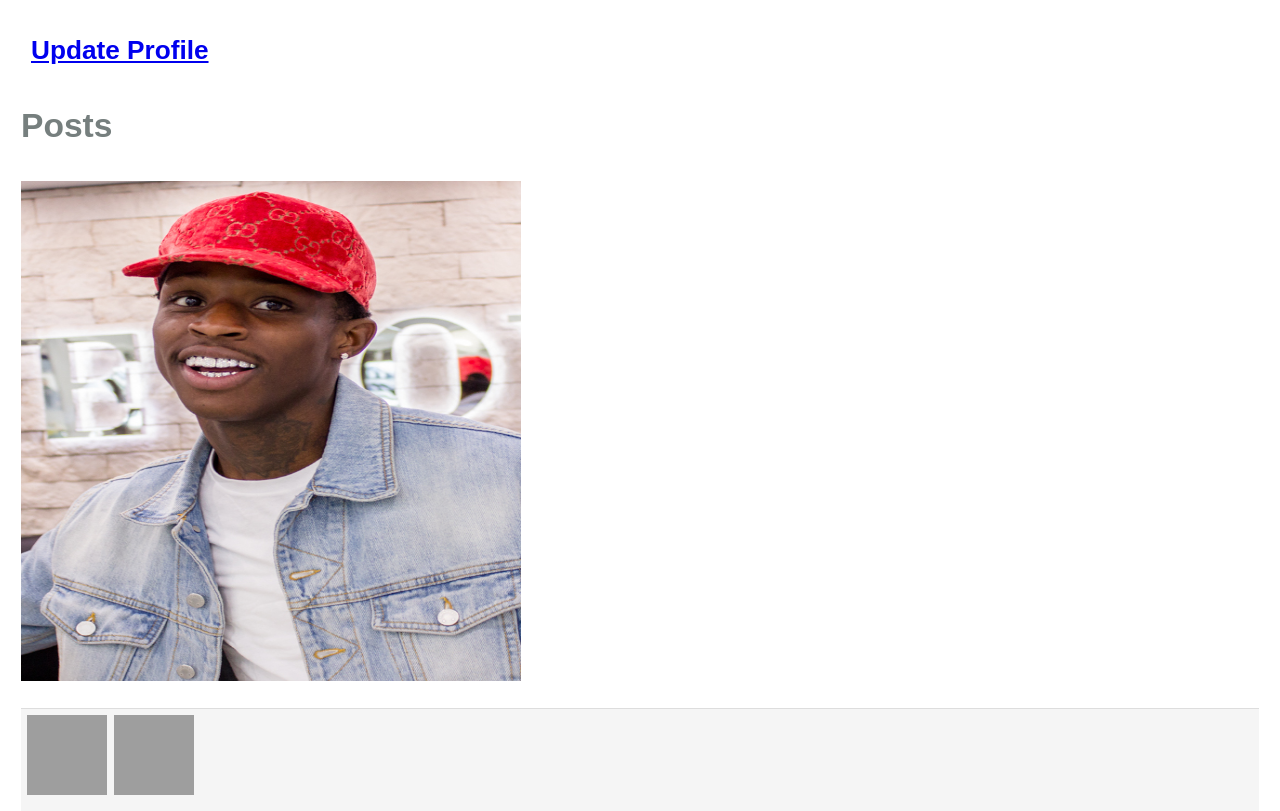
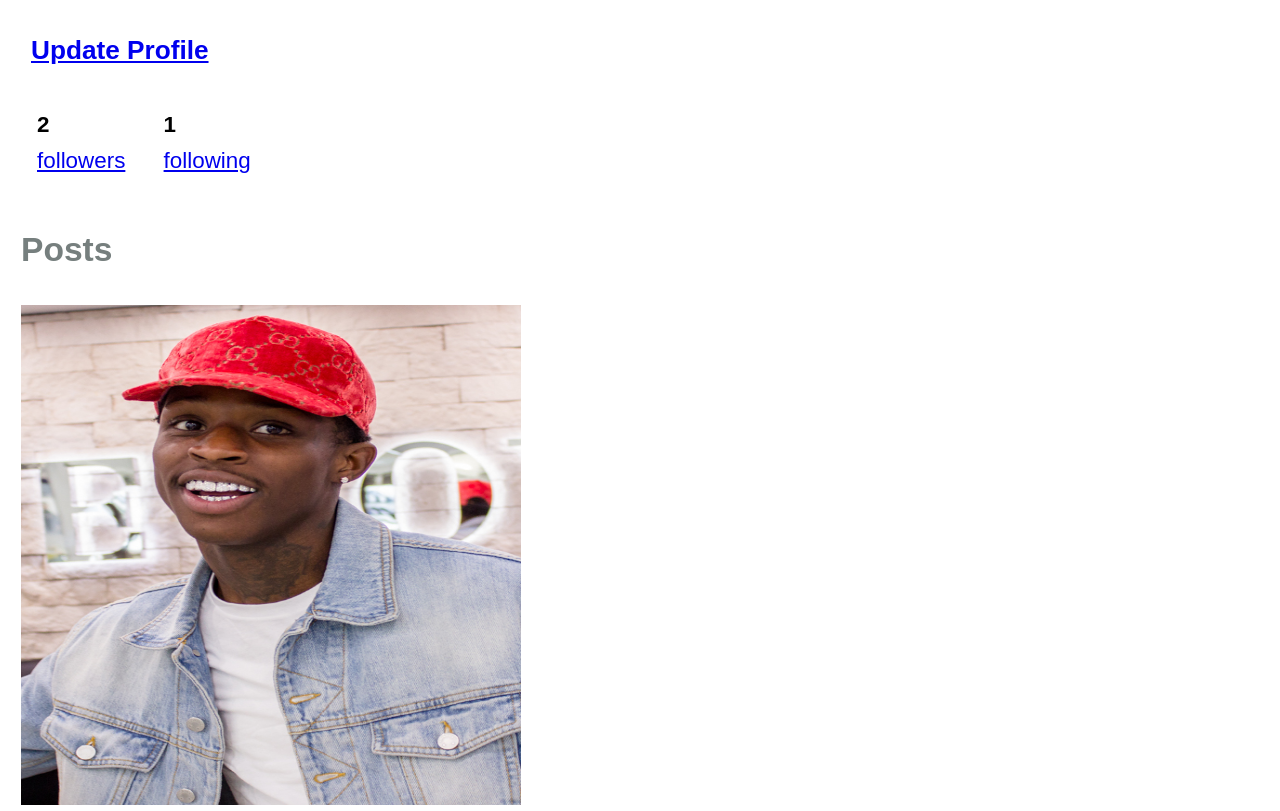
Before and after one commit to lr0826/cs412, a Django app: page /mini_insta/profile/3 in a window 1280 px wide. Shown: the part 1051-1862 px from the top of the page. Run offline with Django 5.2, Linux system fonts and the light colour scheme; data comes from the database, SQL or seed files in the repository; both versions use the stored data as it was after the commit; grey boxes are pictures that could not be loaded.

Commit message:
finished assignment 6 part 1

```diff
--- a/mini_insta/admin.py
+++ b/mini_insta/admin.py
@@ -4,7 +4,10 @@
 # Register your models here.
 from django.contrib import admin
 
-from .models import Profile, Post, Photo
+from .models import *
 admin.site.register(Profile)
 admin.site.register(Post)
 admin.site.register(Photo)
+admin.site.register(Follow)
+admin.site.register(Comment)
+admin.site.register(Like)
--- a/mini_insta/models.py
+++ b/mini_insta/models.py
@@ -21,6 +21,29 @@ class Profile(models.Model):
     def get_absolute_url(self):
         ''' return to the profile url to display '''
         return reverse("show_profile", kwargs={'pk':self.pk})
+    def get_followers(self):
+        """
+        Return a list of Profile objects who follow THIS profile.
+        Uses: Follow.objects.filter(profile=self)
+        """
+        follows = Follow.objects.filter(profile=self)           # Follow rows where I'm being followed
+        return [f.follower_profile for f in follows]            # list of Profiles
+
+    def get_num_followers(self):
+        """Return the count of followers."""
+        return Follow.objects.filter(profile=self).count()
+
+    def get_following(self):
+        """
+        Return a list of Profile objects that THIS profile follows.
+        Uses: Follow.objects.filter(follower_profile=self)
+        """
+        follows = Follow.objects.filter(follower_profile=self)  # Follow rows where I'm the follower
+        return [f.profile for f in follows]                     # list of Profiles
+
+    def get_num_following(self):
+        """Return how many profiles this profile follows."""
+        return Follow.objects.filter(follower_profile=self).count()
 class Post(models.Model):
     '''model the data attributes of an Instagram post'''
     profile = models.ForeignKey(Profile, on_delete=models.CASCADE)
@@ -36,6 +59,22 @@ class Post(models.Model):
     def get_absolute_url(self):
         ''' return to the post url to display '''
         return reverse("show_post", kwargs={'pk':self.pk})
+    def get_all_comments(self):
+        ''' retrive all comments on a Post '''
+        comments = Comment.objects.filter(post=self)           # comments that is related to this post
+        return comments
+    def get_likes(self):
+        """
+        Return a list of Like objects for this Post.
+        Uses the Django ORM explicitly (Like.objects.filter(...)).
+        """
+        likes = Like.objects.filter(post=self)
+        return likes
+    def get_num_likes(self):
+        '''  Return the number of likes on this Post (int).
+        '''
+        count = Like.objects.filter(post=self).count() - 1
+        return count
 class Photo(models.Model):
     ''' model the data attributes of an image associated with a Post '''
     post = models.ForeignKey(Post, on_delete=models.CASCADE)
@@ -56,3 +95,39 @@ class Photo(models.Model):
             return self.image_file.url
         else:
             return self.image_url
+class Follow(models.Model):
+    '''encapsulates the idea of an edge connecting two nodes within the social network'''
+    timestamp = models.DateTimeField(auto_now=True)
+    profile = models.ForeignKey(
+        "Profile",
+        on_delete=models.CASCADE,
+        related_name="profile"             # reverse accessor: who follows me
+    )
+    follower_profile = models.ForeignKey(
+        "Profile",
+        on_delete=models.CASCADE,
+        related_name="follower_profile"    # reverse accessor: who I follow
+    )
+    def __str__(self):
+        # Show readable names in admin/list pages
+        who = self.follower_profile.display_name
+        whom = self.profile.display_name
+        return f"{who} follows {whom}"
+class Comment(models.Model):
+    '''encapsulates the idea of one Profile providing a response or commentary on a Post.'''
+    post = models.ForeignKey(Post, on_delete=models.CASCADE)
+    profile = models.ForeignKey(Profile, on_delete=models.CASCADE)
+    timestamp = models.DateTimeField(auto_now=True)
+    text = models.TextField(blank=False)
+    def __str__(self):
+        # view this Comment as a string representation
+        return f"{self.text}"
+
+class Like(models.Model):
+    '''  encapsulates the idea of one Profile providing approval of a Post. '''
+    post = models.ForeignKey(Post, on_delete=models.CASCADE)
+    profile = models.ForeignKey(Profile, on_delete=models.CASCADE)
+    timestamp = models.DateTimeField(auto_now=True)
+    def __str__(self):
+        # view this like as a string representation
+        return f"{self.post.caption} liked by {self.profile.username}"
--- a/mini_insta/templates/mini_insta/show_profile.html
+++ b/mini_insta/templates/mini_insta/show_profile.html
@@ -26,6 +26,16 @@ Description: the show_profile html file-->
         <h3>
             <a href="{% url 'update_profile' profile.pk %}">Update Profile</a>
         </h3>
+        <div id="profile-header">
+            <strong>{{profile.get_num_followers}}</strong>
+            <br>
+            <a href="{% url 'show_followers' profile.pk %}">followers</a>
+        </div>
+        <div id="profile-header">
+            <strong>{{profile.get_num_following}}</strong>
+            <br>
+            <a href="{% url 'show_following' profile.pk %}">following</a>
+        </div>
         <h2> Posts </h2>
         {% for post in profile.get_all_posts %}
 
--- a/mini_insta/urls.py
+++ b/mini_insta/urls.py
@@ -13,4 +13,6 @@ urlpatterns = [
     path('profile/<int:pk>/update', UpdateProfileView.as_view(), name='update_profile'),
     path('post/<int:pk>/delete', DeletePostView.as_view(), name='delete_post'),
     path('post/<int:pk>/update', UpdatePostView.as_view(), name='update_post'),
+    path("profile/<int:pk>/followers", ShowFollowersDetailView.as_view(), name="show_followers"),
+    path("profile/<int:pk>/following", ShowFollowingDetailView.as_view(), name="show_following"),
 ]
--- a/mini_insta/views.py
+++ b/mini_insta/views.py
@@ -91,3 +91,15 @@ class UpdatePostView(UpdateView):
     model = Post
     form_class = UpdatePostForm
     template_name = "mini_insta/update_post_form.html"
+
+class ShowFollowersDetailView(DetailView):
+    """Detail view for a Profile that shows its followers list."""
+    model = Profile
+    template_name = "mini_insta/show_followers.html"
+    context_object_name = "profile"
+
+class ShowFollowingDetailView(DetailView):
+    """Detail view for a Profile that shows who this profile follows."""
+    model = Profile
+    template_name = "mini_insta/show_following.html"
+    context_object_name = "profile"
--- a/static/styles_profile.css
+++ b/static/styles_profile.css
@@ -67,10 +67,19 @@ footer {
     border-bottom: 1px vla;
     padding-bottom: 40px;
   }
-
+  #profile-header {
+    background-color: var(--accent-light);
+    border-left: 4px solid var(--accent-color);
+    padding: 1rem;
+    border-radius: 0.5rem;
+    display: inline-block;
+  }
   article p, article h3 {
     margin: 20px 10px;
 
+  }
+  #texts{
+    display: block;
   }
   #name{
     text-align: center;
```
Also changed, not shown: mini_insta/templates/mini_insta/show_followers.html (added, +17 -0 lines), mini_insta/templates/mini_insta/show_following.html (added, +17 -0 lines), mini_insta/templates/mini_insta/show_post.html (+7 -0 lines), db.sqlite3, mini_insta/migrations/0005_alter_photo_image_url_follow.py (added), mini_insta/migrations/0006_comment.py (added), mini_insta/migrations/0007_like.py (added).
